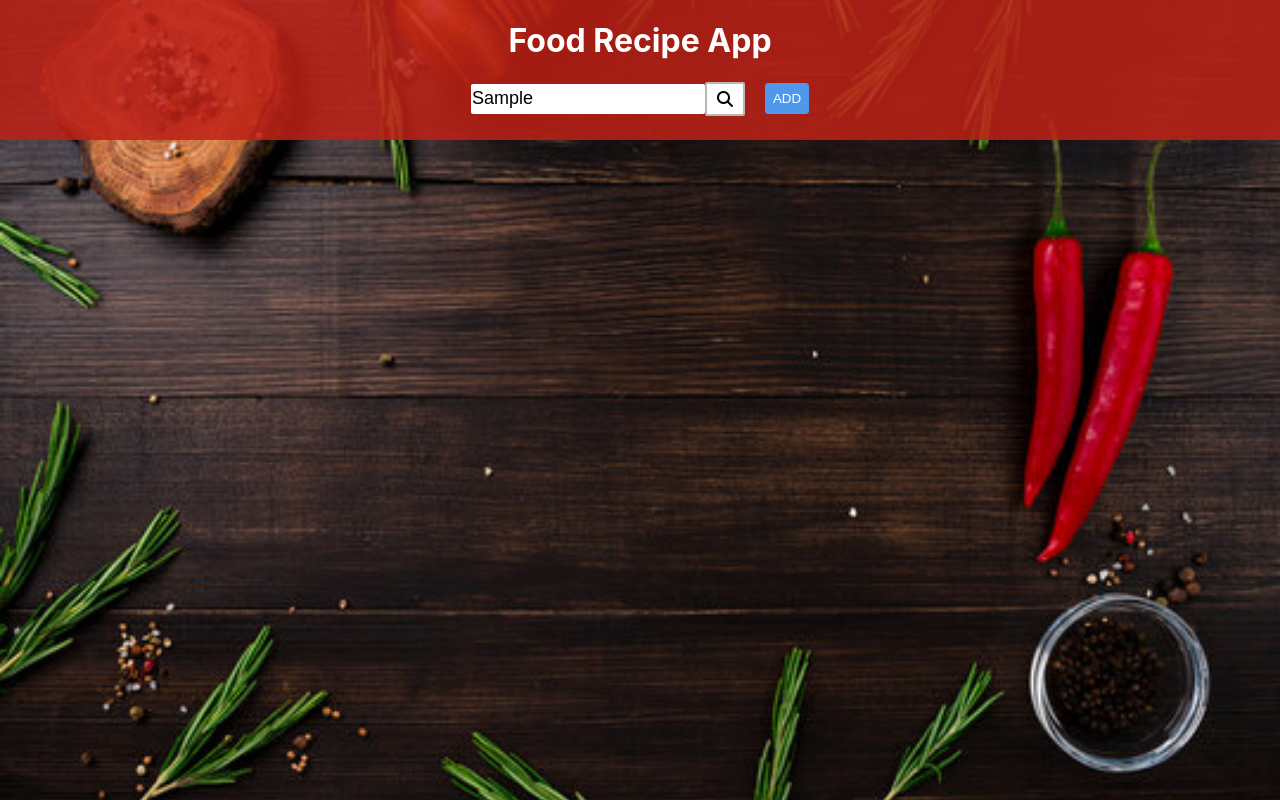
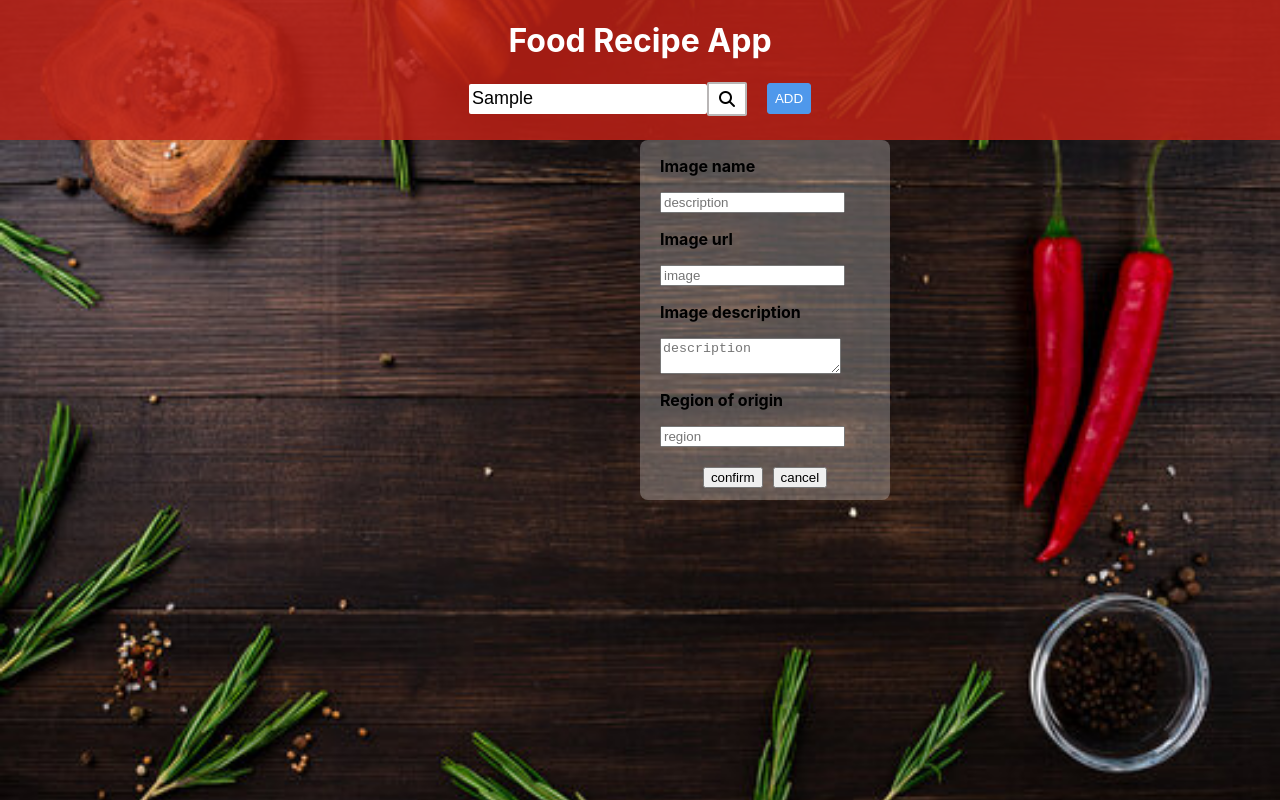
Before and after one commit to kadjialan/foodRecipe-react-page, a React (Create React App) app: page / in a window 1280 px wide. Both pictures are taken after typing "Sample" into the empty fields and a click on the button "ADD". Built offline with nearby package versions, Linux system fonts and the light colour scheme.

Commit message:
design implementation

```diff
--- /dev/null
+++ b/src/Component/Form/Form.css
@@ -0,0 +1,23 @@
+form {
+    background-color: rgba(255, 255, 255, 0.261);
+    width: 210px;
+    min-height: 360px;
+    padding-inline: 20px ;
+    position: relative;
+    left: 50%;
+    border-radius: 8px;
+}
+
+.categories {
+    display: flex;
+    flex-direction: column;
+    align-items: flex-start;
+    justify-content: center;
+}
+
+.form__buttons {
+    margin: 20px auto;
+    display: flex;
+    justify-content: center;
+    gap: 10px;
+}
--- /dev/null
+++ b/src/Component/Form/Form.jsx
@@ -0,0 +1,40 @@
+import './Form.css';
+
+function Form() {
+  return (
+    <div>
+      <form>
+        <div className="categories">
+          <p>
+            <b>Image name</b>
+          </p>
+          <input type="text" placeholder="description" />
+        </div>
+        <div className="categories">
+          <p>
+            <b>Image url </b>
+          </p>
+          <input type="url" placeholder="image" />
+        </div>
+        <div className="categories">
+          <p>
+            <b>Image description</b>
+          </p>
+          <textarea type="text" placeholder="description" />
+        </div>
+        <div className="categories">
+          <p>
+            <b>Region of origin </b>
+          </p>
+          <input type="text" placeholder="region" />
+        </div>
+        <div className="form__buttons">
+          <button type="button">confirm</button>
+          <button type="button">cancel</button>
+        </div>
+      </form>
+    </div>
+  );
+}
+
+export default Form;
--- a/src/Home/Home.css
+++ b/src/Home/Home.css
@@ -3,6 +3,7 @@ body {
     background-size: cover;
     height: 99vh;
     background-position: center;
+    position: relative;
 }
 
 header {
@@ -13,11 +14,11 @@ header {
   min-height: 140px;
 }
 
-input {
+.search__input {
   border: none;
   height: 30px;
   border-radius: 2px;
-  padding: 5px 1px;
+  padding: 5px 3px;
   font-size: large;
 }
 
--- a/src/Home/Home.jsx
+++ b/src/Home/Home.jsx
@@ -1,23 +1,31 @@
-import React from 'react';
+/* eslint-disable react/jsx-curly-brace-presence */
+import { useState } from 'react';
+import Form from '../Component/Form/Form';
 import './Home.css';
 
 function Home() {
+  const [show, setShow] = useState(false);
   return (
-    <div>
+    <div className="container">
       <header>
         <h1>Food Recipe App</h1>
         <div className="searchHolder">
           <div className="search">
-            <input type="search" placeholder="search your recipe..." />
+            <input
+              type="search"
+              placeholder="search your recipe..."
+              className="search__input"
+            />
             <span>
               <i className="fa-solid fa-magnifying-glass" />
             </span>
           </div>
-          <button type="button" className="add">
+          <button type="button" className="add" onClick={() => setShow(!show)}>
             ADD
           </button>
         </div>
       </header>
+      {show && <Form />}
     </div>
   );
 }
```
Also changed, not shown: src/Context.jsx (added, +7 -0 lines).
